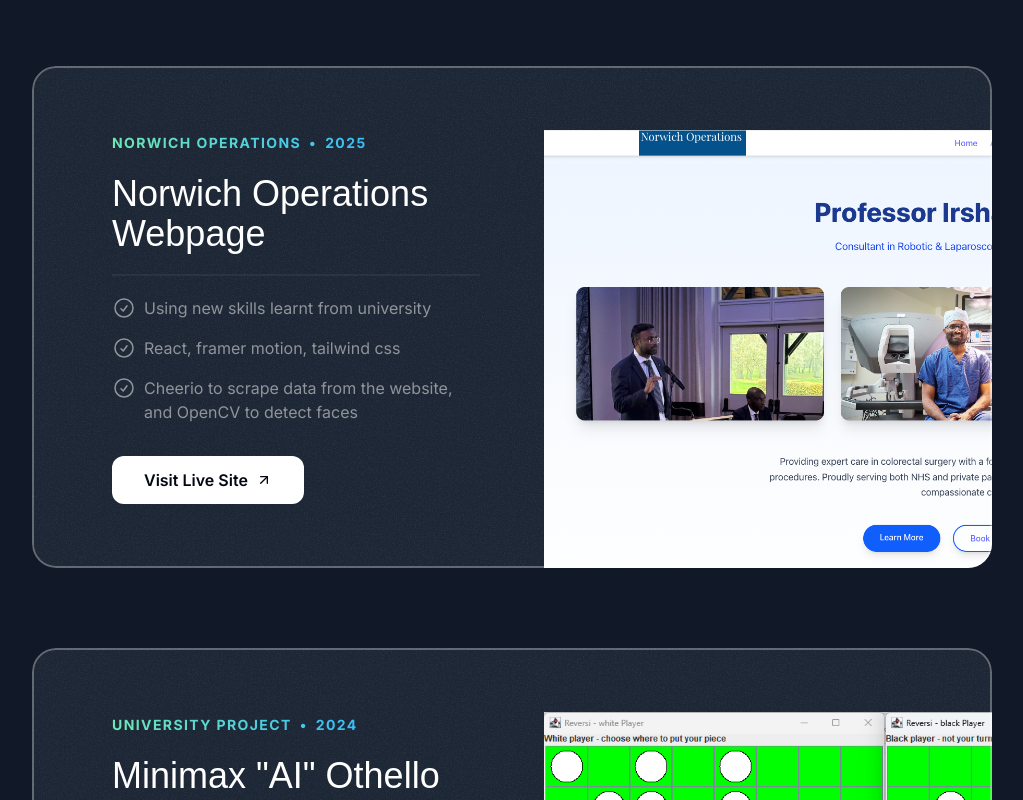
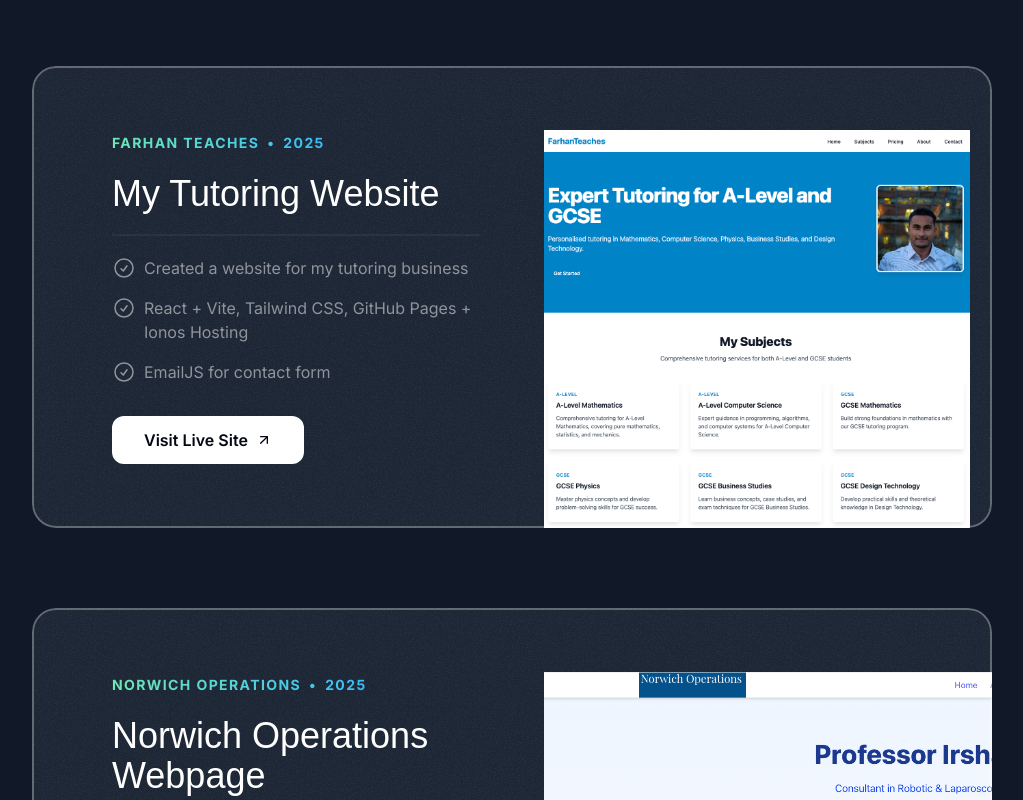
Before and after one commit to GitFarhanS/github-farhanportfolio, a Next.js app: page / in a window 1280 px wide. Shown: the part 1980-2780 px from the top of the page, without its empty margins (128-1151 px from the left). Built offline with nearby package versions, Linux system fonts and the light colour scheme; a web font is replaced by a local one.

Commit message:
added tutoring project

```diff
--- a/src/sections/Projects.tsx
+++ b/src/sections/Projects.tsx
@@ -4,6 +4,7 @@ import othelloImage from "@/public/images/Othello.png";
 import CheckIcon from "@/public/icons/check-circle.svg"
 import norwichOperationsImage from "@/public/images/norwichoperations.png";
 import chatroomImage from "@/public/images/Chatroom.png";
+import farhanTeachesImage from "@/public/images/farhanTeaches.png";
 import ArrowUpRightIcon from "@/public/icons/arrow-up-right.svg"
 import Image from "next/image";
 import { SectionHeader } from "@/components/SectionHeader";
@@ -23,6 +24,18 @@ const portfolioProjects = [
     ],
     link: "#",
     image: lmaxImage,
+  },
+  {
+    company: "Farhan Teaches",
+    year: "2025",
+    title: "My Tutoring Website",
+    results: [
+      { title: "Created a website for my tutoring business" },
+      { title: "React + Vite, Tailwind CSS, GitHub Pages + Ionos Hosting" },
+      { title: "EmailJS for contact form" },
+    ],
+    link: "https://farhanteaches.co.uk",
+    image: farhanTeachesImage,
   },
   {
     company: "Norwich Operations",
```
Also changed, not shown: src/public/images/farhanTeaches.png (added).
